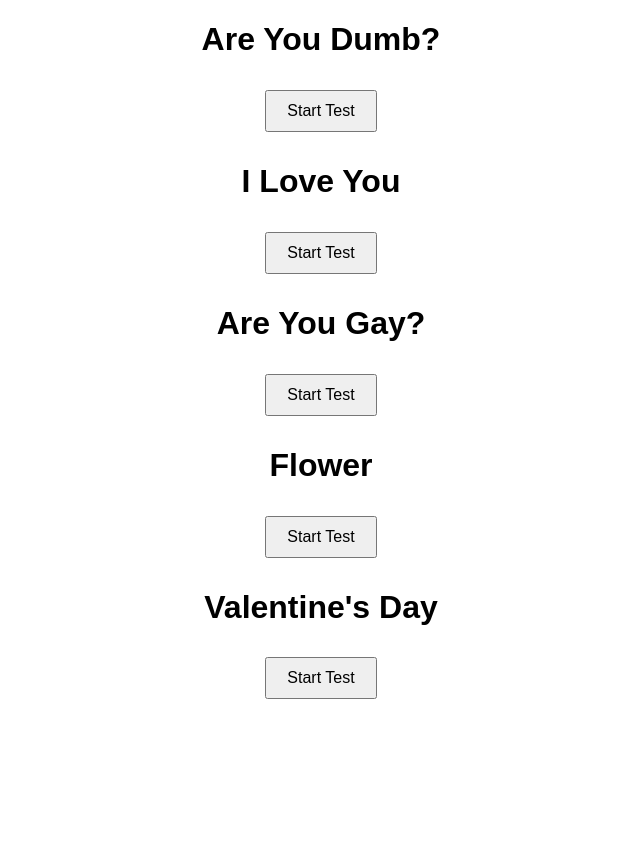
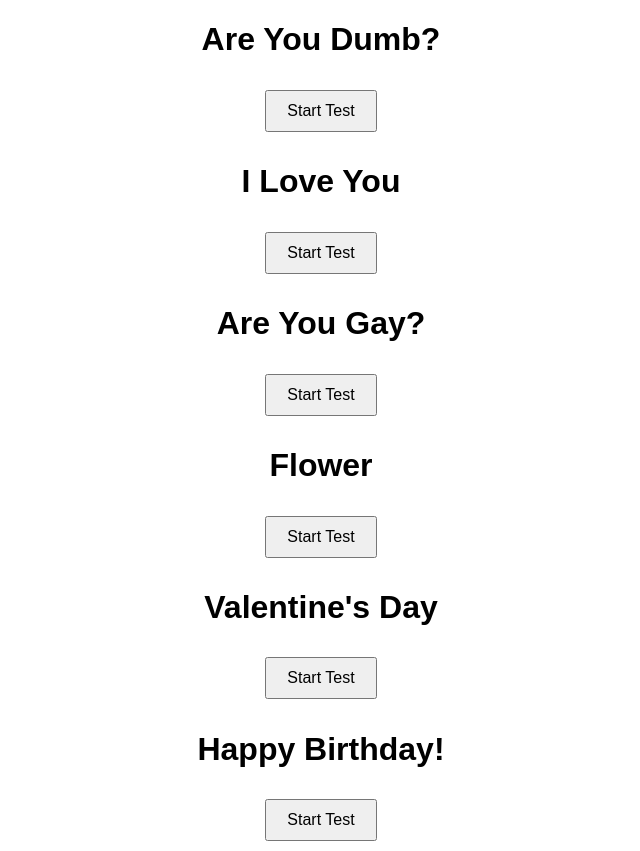
Before and after one commit to Pai197/Pai19, a plain HTML site: page index.html in a window 1280 px wide. Shown: the whole page, without its empty margins (319-959 px from the left). Before the commit the page ends 800 px from the top, so only its background shows below. Drawn offline with Linux system fonts and the light colour scheme.

Commit message:
Update index.html

```diff
--- a/index.html
+++ b/index.html
@@ -45,5 +45,13 @@
         </a>
     </div>
 
+<div class="container">
+
+        <h1>Happy Birthday!</h1>
+        <a href="6/index.html">
+            <button id="start-btn">Start Test</button>
+        </a>
+    </div>
+
 </body>
 </html>
```
